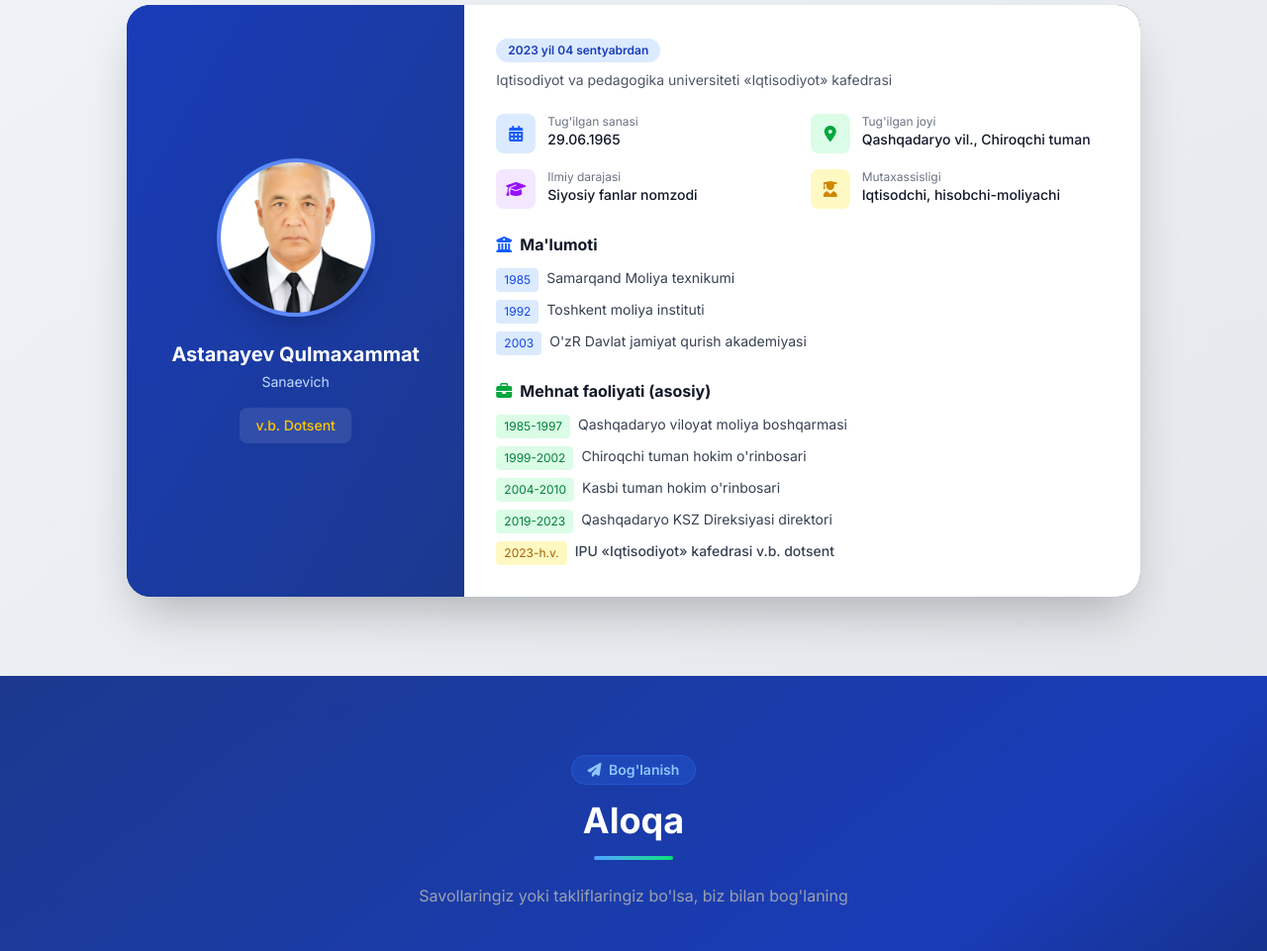
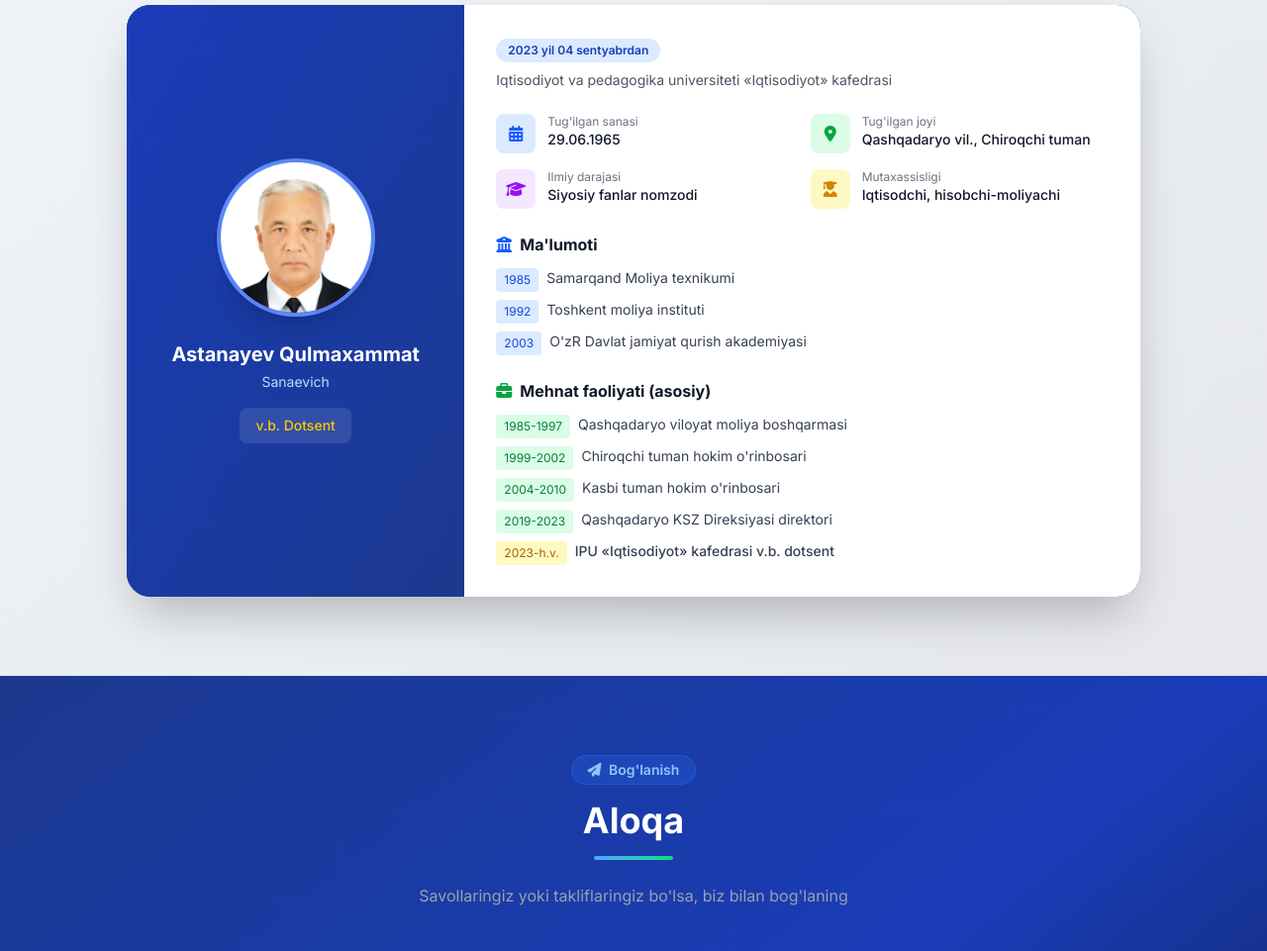
Before and after one commit to AITECHNOUZ/bojxona_ishi, a plain HTML site: page index.html in a window 1280 px wide. Shown: the part 4907-5868 px from the top of the page at 99% size. Drawn offline with nearby package versions, Linux system fonts and the light colour scheme.

Commit message:
Change image class to include 'object-top'

```diff
--- a/index.html
+++ b/index.html
@@ -1044,7 +1044,7 @@
                                 <img
                                     src="creator.jpg"
                                     alt="Astanayev Qulmaxammat Sanaevich"
-                                    class="w-full h-full object-cover"
+                                    class="w-full h-full object-cover object-top"
                                 />
 
                             </div>
```
